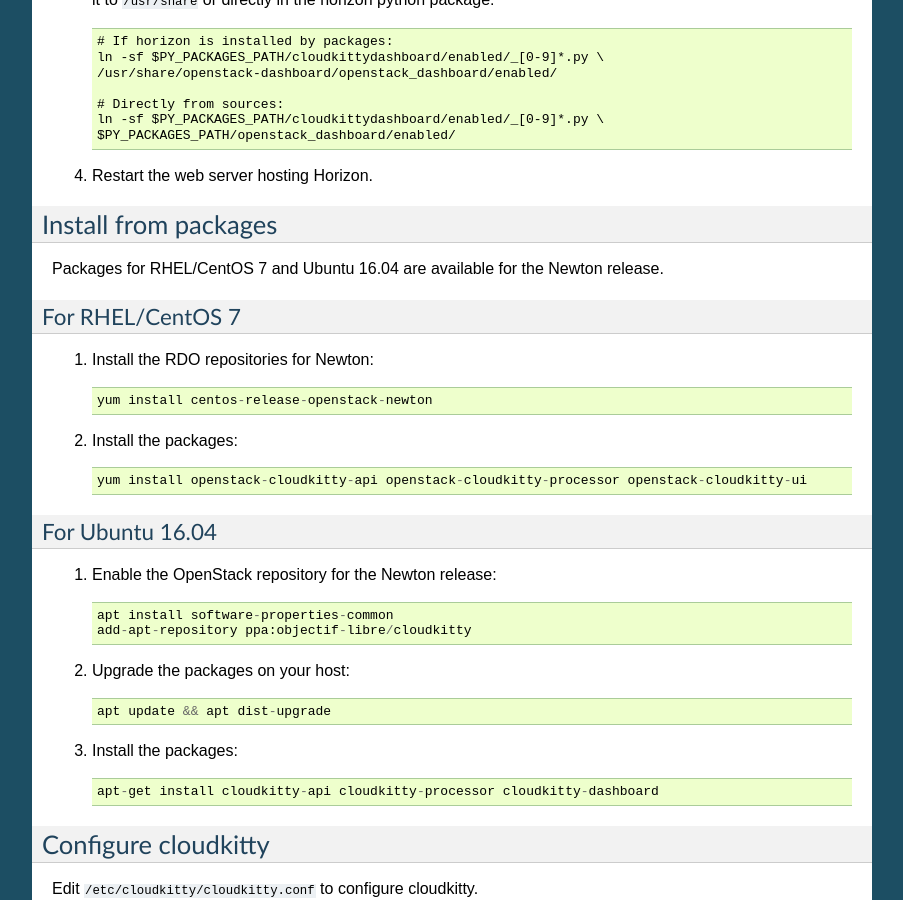
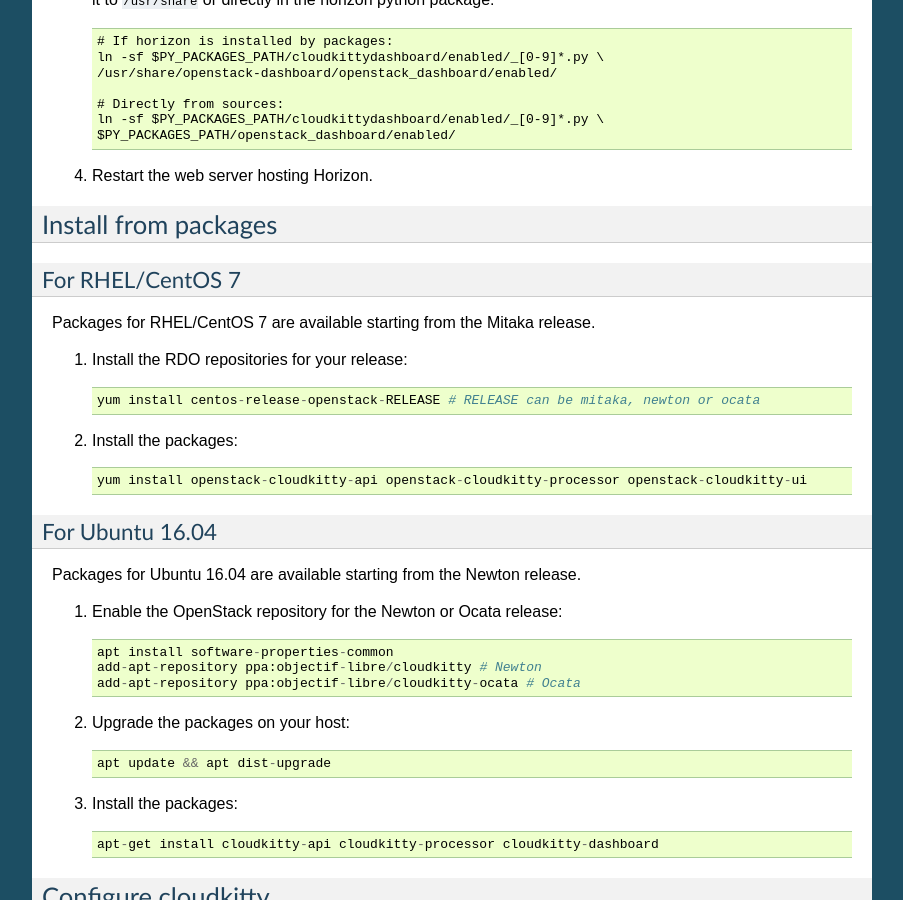
Before and after one commit to openstack/cloudkitty, a Sphinx documentation site: the page built from doc/source/installation.rst, in a window 1280 px wide and 900 px high, scrolled down 1186 px. Shown: the whole window, without its empty margins (198-1101 px from the left). Built offline with Sphinx 7.4.7, drawn with Linux system fonts in a browser that asks for light colours.

Commit message:
Updates the installation part of the documentation
	The releases for which cloudkitty is available are now specified.
	The ppa for the Ocata release on Ubuntu Xenial was added

Change-Id: Ia194ec7980ec9d991eae5be3b276e73fc0421ceb

```diff
--- a/doc/source/installation.rst
+++ b/doc/source/installation.rst
@@ -77,14 +77,14 @@
 Install from packages
 =====================
 
-Packages for RHEL/CentOS 7 and Ubuntu 16.04 are available for the Newton release.
-
 For RHEL/CentOS 7
 -----------------
 
-#. Install the RDO repositories for Newton::
+Packages for RHEL/CentOS 7 are available starting from the Mitaka release.
 
-    yum install centos-release-openstack-newton
+#. Install the RDO repositories for your release::
+
+    yum install centos-release-openstack-RELEASE # RELEASE can be mitaka, newton or ocata
 
 #. Install the packages::
 
@@ -94,10 +94,13 @@
 For Ubuntu 16.04
 ----------------
 
-#. Enable the OpenStack repository for the Newton release::
+Packages for Ubuntu 16.04 are available starting from the Newton release.
+
+#. Enable the OpenStack repository for the Newton or Ocata release::
 
     apt install software-properties-common
-    add-apt-repository ppa:objectif-libre/cloudkitty
+    add-apt-repository ppa:objectif-libre/cloudkitty # Newton
+    add-apt-repository ppa:objectif-libre/cloudkitty-ocata # Ocata
 
 #. Upgrade the packages on your host::
 
```
